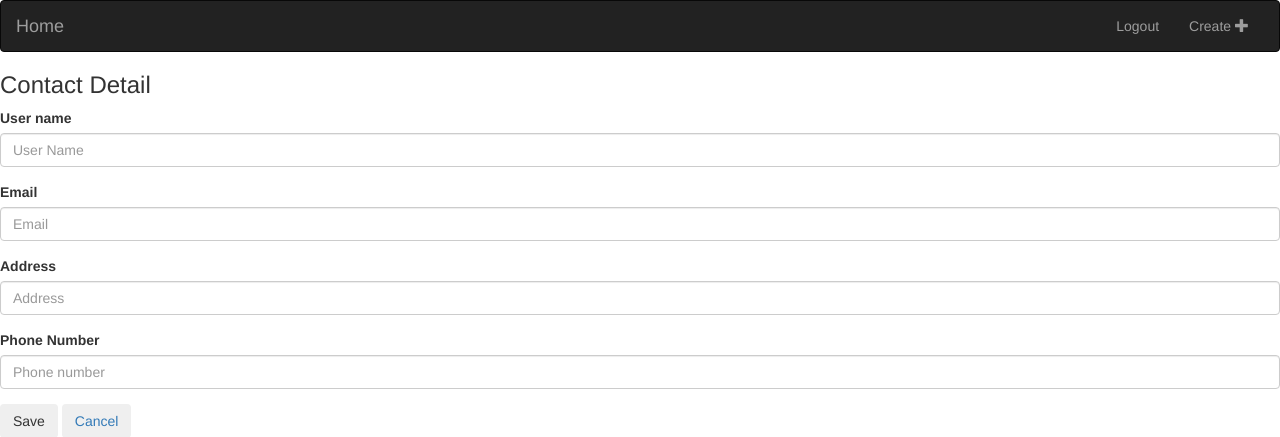
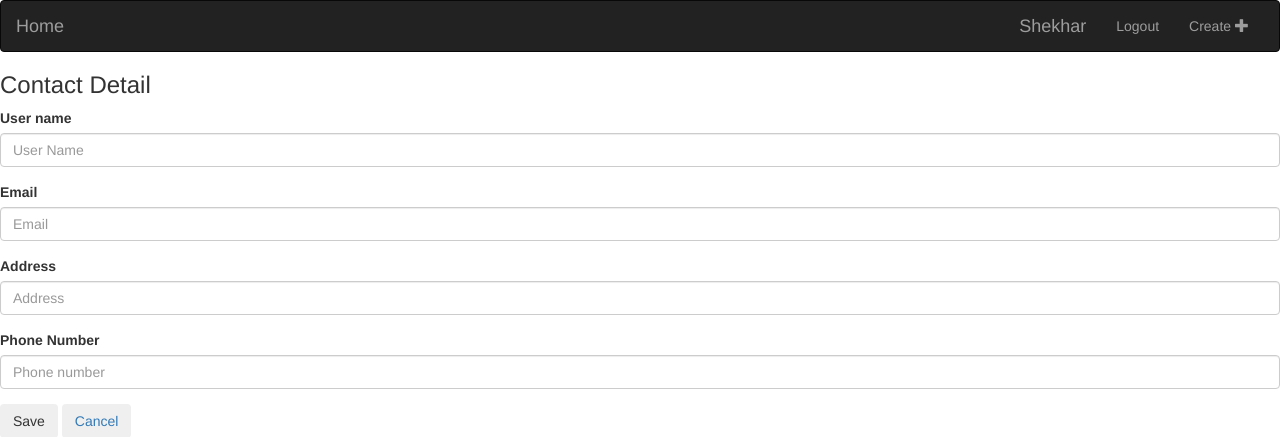
Before and after one commit to shekhar-singh/IVR_system, a Django app: page /contact/create/ in a window 1280 px wide. Shown: the top 437 px of the page. Run offline with Django 3.2, Linux system fonts and the light colour scheme; a user stored in the database is signed in; parts of the project's set-up code (start-up, migrations or seed data) failed here and were passed over; some libraries are stand-ins or nearby versions.

Commit message:
added username in header

```diff
--- a/mysite/templates/userauth/base.html
+++ b/mysite/templates/userauth/base.html
@@ -21,12 +21,13 @@
         <span class="icon-bar"></span>
       </button>
       <a class="navbar-brand" href="{% url 'userauth:index' %}">Home</a>
+
     </div>
 
     <div class="collapse navbar-collapse" id="bs-example-navbar-collapse-1">
       <ul class="nav navbar-nav navbar-right">
       {% if user.is_authenticated %}
-
+          <li><a class="navbar-brand" href="#">{{user|title}}</a></li>
           <li><a href="{% url 'userauth:logout' %}">Logout</a></li>
           <li><a href="/contact/create/">Create <span class="glyphicon glyphicon-plus"></span></a></li>
 
```
